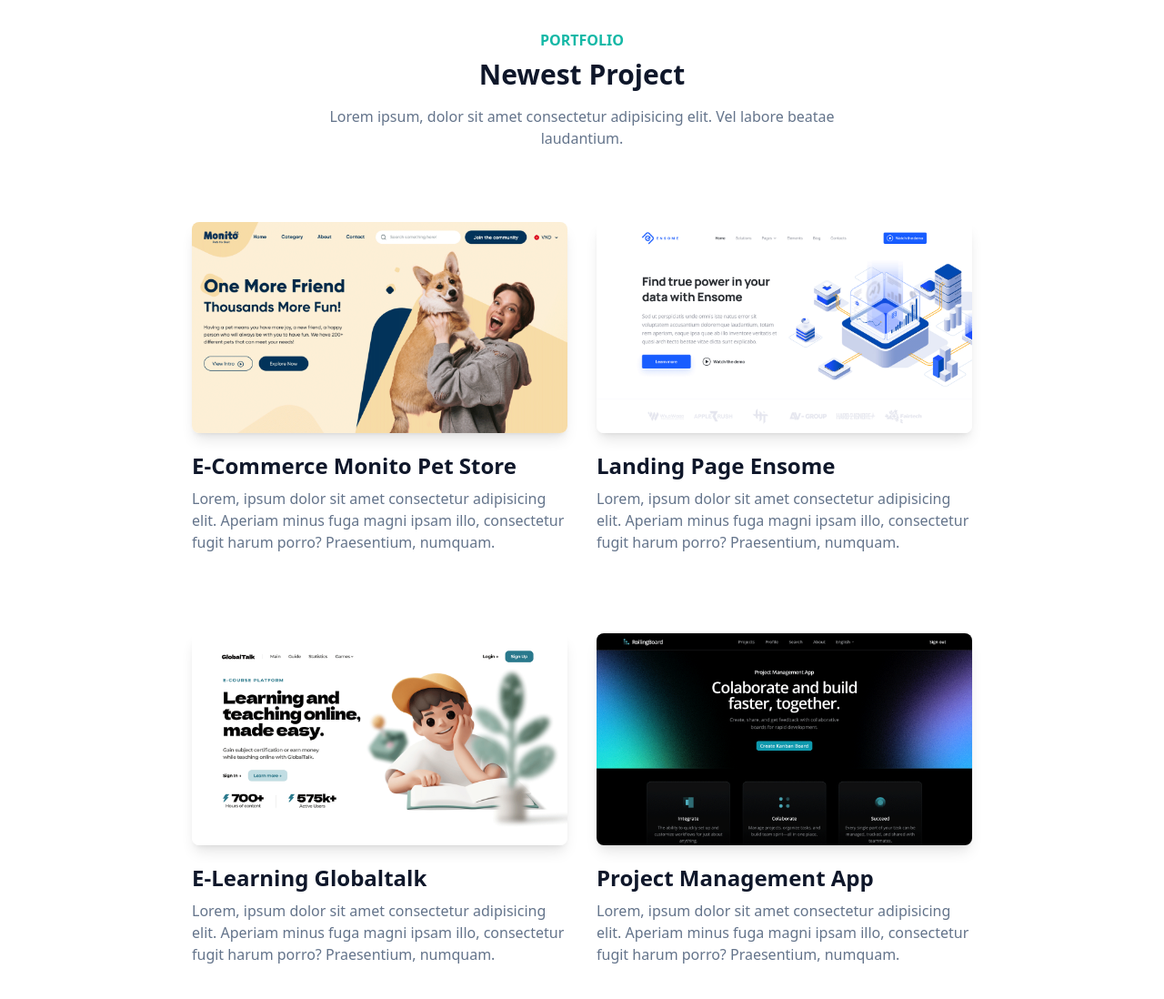
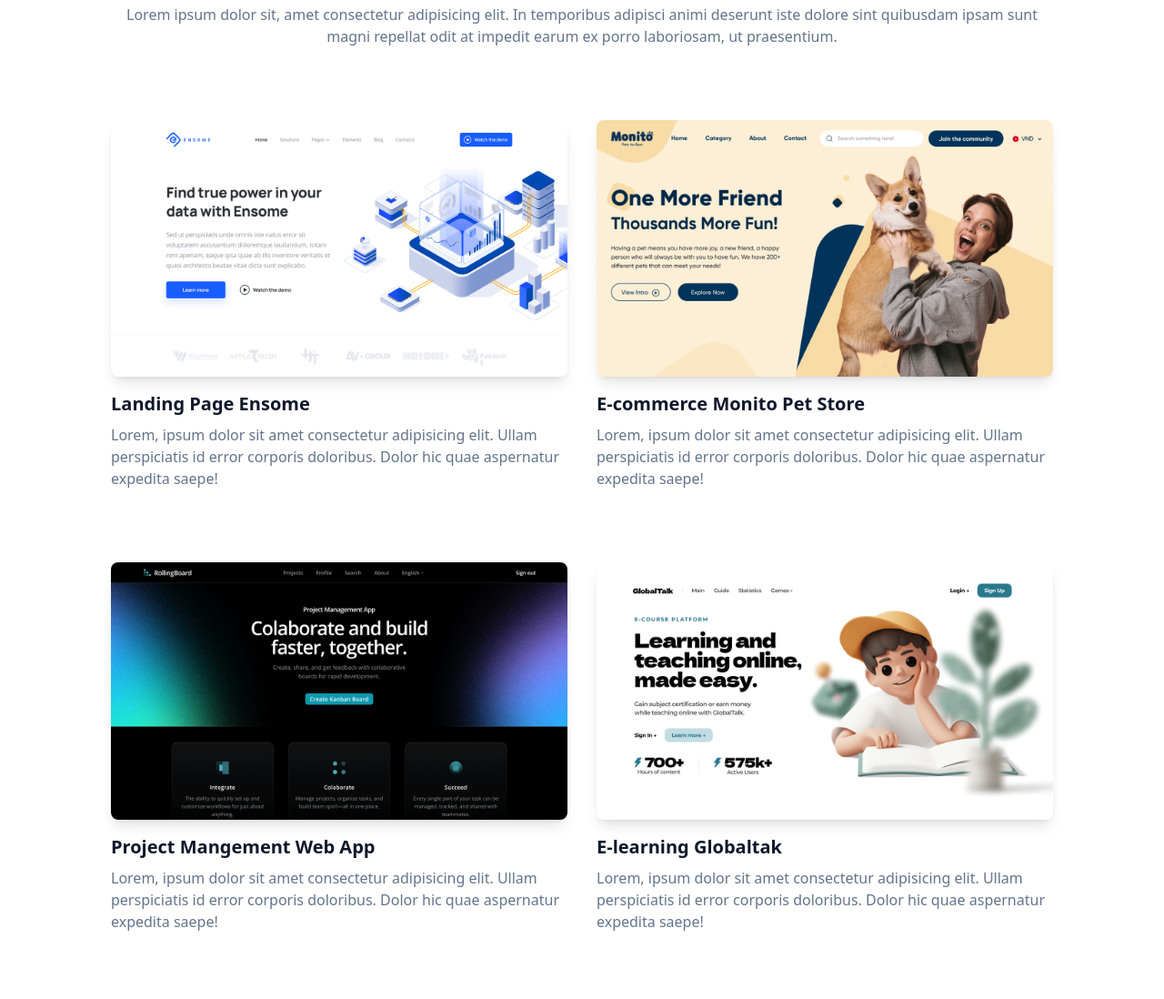
Before and after one commit to rustiandacodes/portfolio-w-tailwindcss, a website: page src/index.html in a window 1280 px wide. Shown: the part 1040-2138 px from the top of the page at 91% size. Drawn offline with Linux system fonts and the light colour scheme.

Commit message:
edited portfolio section

```diff
--- a/src/index.html
+++ b/src/index.html
@@ -94,7 +94,7 @@
             <div class="flex mt-3">
               <!-- youtube icon -->
               <a href="#" class="flex justify-center rounded-full border border-slate-300 text-secondary w-9 h-9 mr-3 hover:text-white hover:bg-primary">
-                <svg role="img" width="20" class="fill-current" viewBox="0 0 24 24" xmlns="http://www.w3.org/2000/svg">
+                <svg role="img" width="20" class="fill-current" viewBox="0 0 32 24" xmlns="http://www.w3.org/2000/svg">
                   <title>YouTube</title>
                   <path
                     d="M23.498 6.186a3.016 3.016 0 0 0-2.122-2.136C19.505 3.545 12 3.545 12 3.545s-7.505 0-9.377.505A3.017 3.017 0 0 0 .502 6.186C0 8.07 0 12 0 12s0 3.93.502 5.814a3.016 3.016 0 0 0 2.122 2.136c1.871.505 9.376.505 9.376.505s7.505 0 9.377-.505a3.015 3.015 0 0 0 2.122-2.136C24 15.93 24 12 24 12s0-3.93-.502-5.814zM9.545 15.568V8.432L15.818 12l-6.273 3.568z"
@@ -145,43 +145,45 @@
     <!-- About section End -->
 
     <!-- Portffolio section first -->
-    <section id="portfolio" class="pt-24 pb-16">
+    <section id="portfolio pt-32 pb-26">
       <div class="container">
         <div class="w-full px-4">
-          <div class="max-w-xl mx-auto text-center mb-16">
-            <h4 class="uppercase font-bold text-base text-primary mb-2">portfolio</h4>
-            <h2 class="font-bold text-dark text-3xl mb-4">Newest Project</h2>
-            <p class="my-3 font-medium text-base text-secondary">Lorem ipsum, dolor sit amet consectetur adipisicing elit. Vel labore beatae laudantium.</p>
+          <div class="max-w-full mx-auto text-center mb-16">
+            <h4 class="text-base uppercase font-bold text-primary">portfolio</h4>
+            <h2 class="text-xl font-bold text-dark my-2">Newest Project</h2>
+            <p class="text-base text-secondary font-medium">
+              Lorem ipsum dolor sit, amet consectetur adipisicing elit. In temporibus adipisci animi deserunt iste dolore sint quibusdam ipsam sunt magni repellat odit at impedit earum ex porro laboriosam, ut praesentium.
+            </p>
           </div>
         </div>
-        <div class="w-full flex flex-wrap justify-center xl:w-10/12 mx-auto">
-          <div class="mb-12 p-4 md:w-1/2">
-            <div class="rounded-lg shadow-lg overflow-hidden">
-              <img src="/dist/assets/project/monito.png" alt="e-commerce" width="w-full" />
-            </div>
-            <h3 class="font-bold text-dark text-xl mt-5 lg:text-2xl">E-Commerce Monito Pet Store</h3>
-            <p class="text-base font-medium my-2 text-secondary">Lorem, ipsum dolor sit amet consectetur adipisicing elit. Aperiam minus fuga magni ipsam illo, consectetur fugit harum porro? Praesentium, numquam.</p>
-          </div>
-          <div class="mb-12 p-4 md:w-1/2">
+        <div class="w-full flex flex-wrap justify-center">
+          <div class="mb-12 p-4 lg:w-1/2">
             <div class="rounded-lg shadow-lg overflow-hidden">
               <img src="/dist/assets/project/ensome.png" alt="landing-page" width="w-full" />
             </div>
-            <h3 class="font-bold text-dark text-xl mt-5 lg:text-2xl">Landing Page Ensome</h3>
-            <p class="text-base font-medium my-2 text-secondary">Lorem, ipsum dolor sit amet consectetur adipisicing elit. Aperiam minus fuga magni ipsam illo, consectetur fugit harum porro? Praesentium, numquam.</p>
+            <h3 class="text-xl text-dark font-bold mt-4 mb-2">Landing Page Ensome</h3>
+            <p class="text-base text-secondary">Lorem, ipsum dolor sit amet consectetur adipisicing elit. Ullam perspiciatis id error corporis doloribus. Dolor hic quae aspernatur expedita saepe!</p>
           </div>
-          <div class="mb-12 p-4 md:w-1/2">
+          <div class="mb-12 p-4 lg:w-1/2">
             <div class="rounded-lg shadow-lg overflow-hidden">
-              <img src="/dist/assets/project/globaltak.png" alt="landing-page" width="w-full" />
+              <img src="/dist/assets/project/monito.png" alt="ecommerce" width="w-full" />
             </div>
-            <h3 class="font-bold text-dark text-xl mt-5 lg:text-2xl">E-Learning Globaltalk</h3>
-            <p class="text-base font-medium my-2 text-secondary">Lorem, ipsum dolor sit amet consectetur adipisicing elit. Aperiam minus fuga magni ipsam illo, consectetur fugit harum porro? Praesentium, numquam.</p>
+            <h3 class="text-xl text-dark font-bold mt-4 mb-2">E-commerce Monito Pet Store</h3>
+            <p class="text-base text-secondary">Lorem, ipsum dolor sit amet consectetur adipisicing elit. Ullam perspiciatis id error corporis doloribus. Dolor hic quae aspernatur expedita saepe!</p>
           </div>
-          <div class="mb-12 p-4 md:w-1/2">
+          <div class="mb-12 p-4 lg:w-1/2">
             <div class="rounded-lg shadow-lg overflow-hidden">
-              <img src="/dist/assets/project/project-management-app.png" alt="landing-page" width="w-full" />
+              <img src="/dist/assets/project/project-management-app.png" alt="web-app" width="w-full" />
             </div>
-            <h3 class="font-bold text-dark text-xl mt-5 lg:text-2xl">Project Management App</h3>
-            <p class="text-base font-medium my-2 text-secondary">Lorem, ipsum dolor sit amet consectetur adipisicing elit. Aperiam minus fuga magni ipsam illo, consectetur fugit harum porro? Praesentium, numquam.</p>
+            <h3 class="text-xl text-dark font-bold mt-4 mb-2">Project Mangement Web App</h3>
+            <p class="text-base text-secondary">Lorem, ipsum dolor sit amet consectetur adipisicing elit. Ullam perspiciatis id error corporis doloribus. Dolor hic quae aspernatur expedita saepe!</p>
+          </div>
+          <div class="mb-12 p-4 lg:w-1/2">
+            <div class="rounded-lg shadow-lg overflow-hidden">
+              <img src="/dist/assets/project/globaltak.png" alt="e-learning" width="w-full" />
+            </div>
+            <h3 class="text-xl text-dark font-bold mt-4 mb-2">E-learning Globaltak</h3>
+            <p class="text-base text-secondary">Lorem, ipsum dolor sit amet consectetur adipisicing elit. Ullam perspiciatis id error corporis doloribus. Dolor hic quae aspernatur expedita saepe!</p>
           </div>
         </div>
       </div>
```
Also changed, not shown: dist/output.css.
